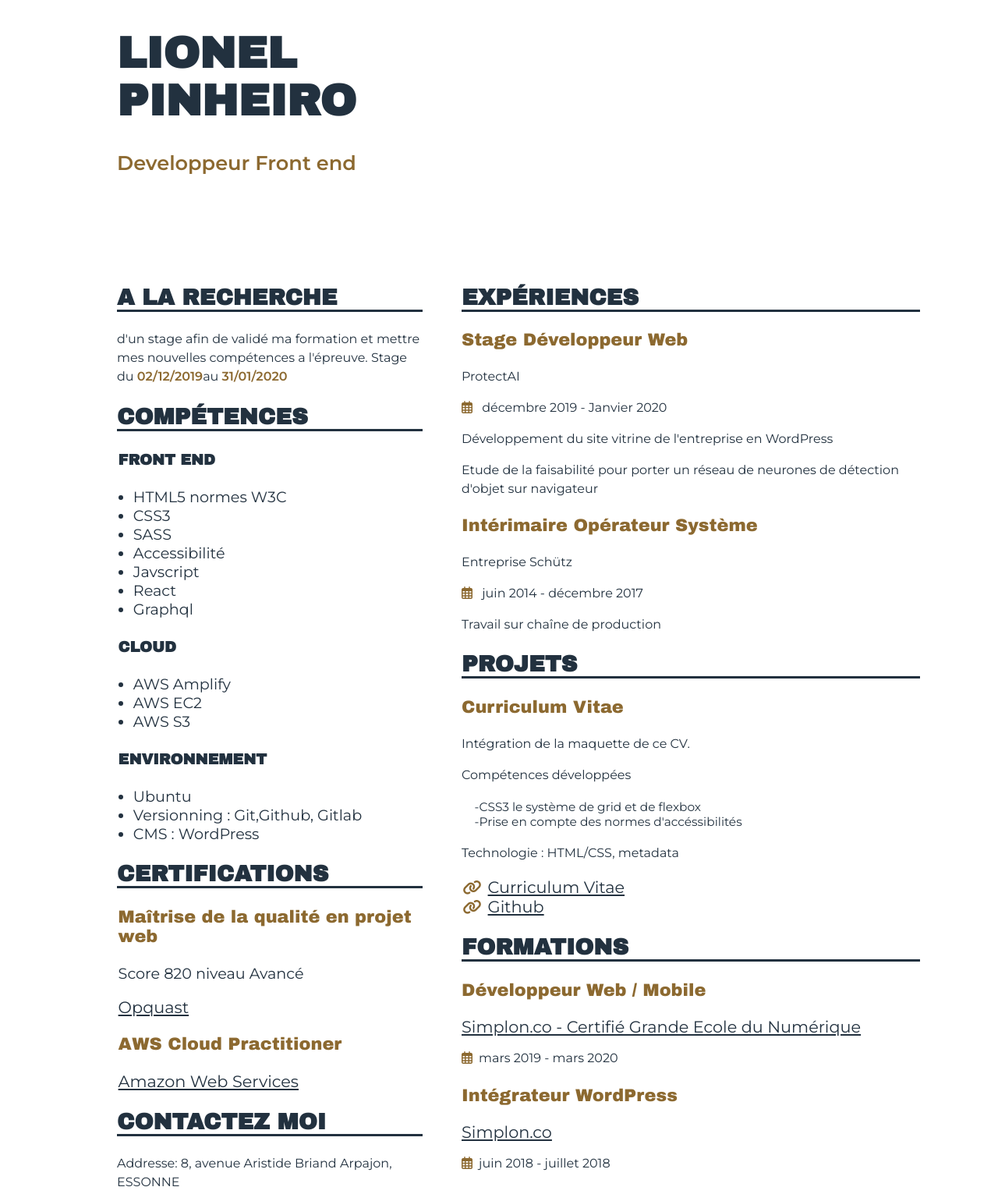
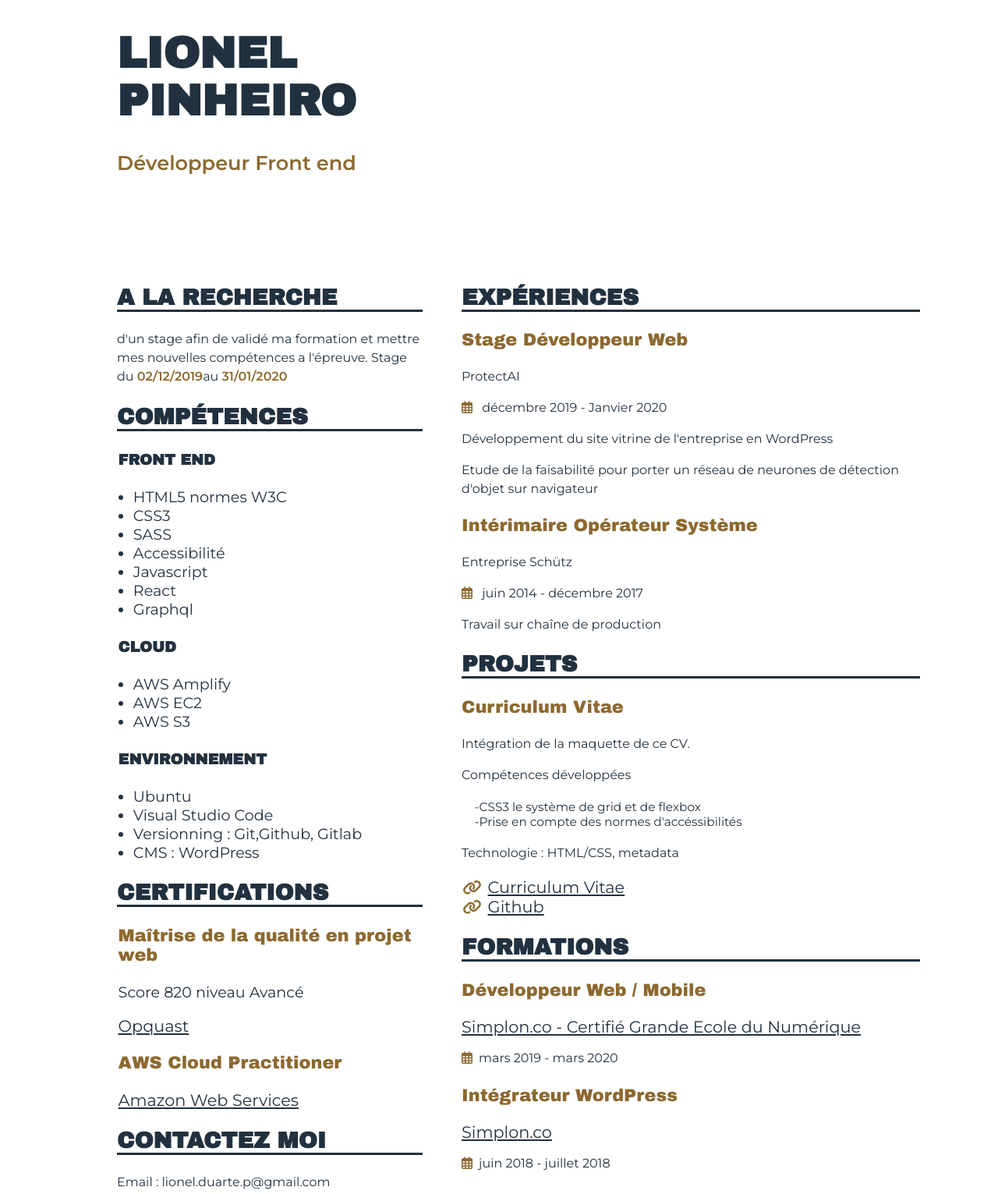
Before and after one commit to Liopin/Curriculum-Vitae, a plain HTML site: page index.html in a window 1280 px wide. Shown: the top 1531 px of the page at 78% size. Drawn offline with Linux system fonts and the light colour scheme.

Commit message:
typo correction

```diff
--- a/index.html
+++ b/index.html
@@ -12,7 +12,7 @@
     <!---En tête-->
 <header itemscope itemtype="http://schema.org/Person">
   <h1 itemprop="name" content="Lionel Pinheiro"><span itemprop="givenName">Lionel </span></br> </span><span itemprop="familyName">Pinheiro</span></h1>
-  <p itemprop="jobTitle">Developpeur Front end</p>
+  <p itemprop="jobTitle">Développeur Front end</p>
  </header>
  <!--- Photo de profil-->
  <!--<img alt="photo de profil" src="https://placekitten.com/150/150"/>-->
@@ -83,7 +83,7 @@
         <li>CSS3</li>
         <li>SASS</li>
         <li>Accessibilité</li>
-        <li>Javscript</li>
+        <li>Javascript</li>
         <li>React</li>
         <li>Graphql</li>
       </ul>
@@ -96,6 +96,7 @@
       <ul>
           <h4>environnement</h4>
           <li>Ubuntu</li>
+          <li>Visual Studio Code</li>
           <li>Versionning : Git,Github, Gitlab</li>
           <li>CMS : WordPress</li>
       </ul>
@@ -116,7 +117,6 @@
   </div>
   <section id="social" >
     <h2>contactez moi</h2>
-    <p>Addresse: 8, avenue Aristide Briand Arpajon, ESSONNE</p>
     <p>Email : lionel.duarte.p@gmail.com</p>
     <p>Site : <a href="lionelpinheiro.com"></a>www.lionelpinheiro.com</p>
     <ul>
```
